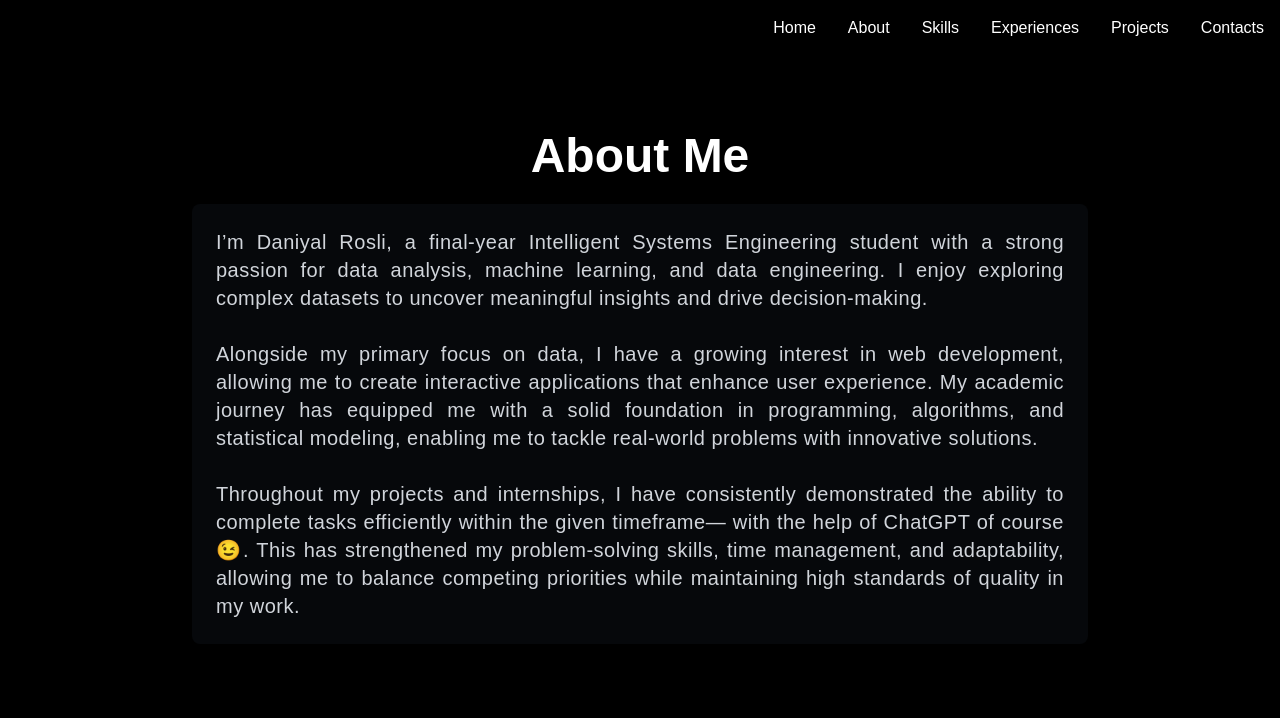
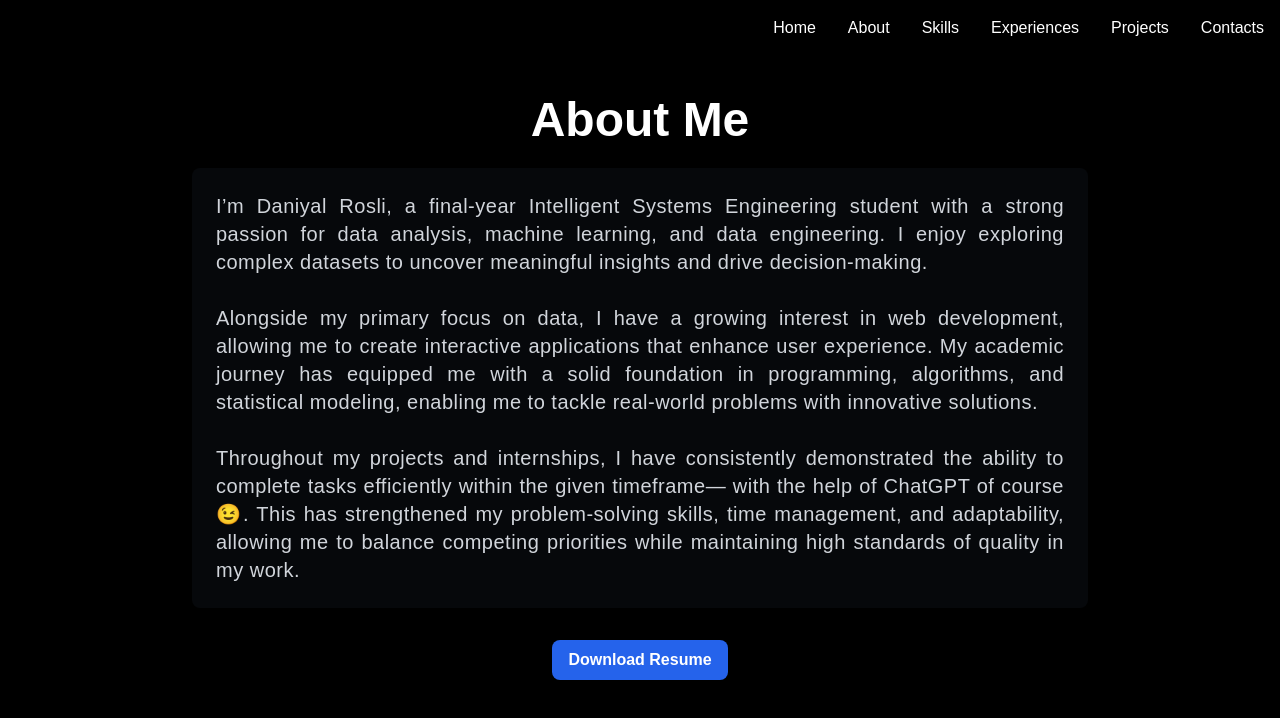
Before and after one commit to daniyalrosli/my-portfolio, a Next.js app: page /about in a window 1280 px wide. Shown: the top 718 px of the page. Built offline with nearby package versions, Linux system fonts and the light colour scheme.

Commit message:
update img

```diff
--- a/src/app/about/page.tsx
+++ b/src/app/about/page.tsx
@@ -42,7 +42,23 @@ export default function AboutPage() {
             Throughout my projects and internships, I have consistently demonstrated the ability to complete tasks efficiently within the given timeframe— with the help of ChatGPT of course 😉. This has strengthened my problem-solving skills, time management, and adaptability, allowing me to balance competing priorities while maintaining high standards of quality in my work.
           </motion.p>
 
-          {/* Resume Download Link */}
+            <motion.div
+              className="mt-4 sm:mt-6"
+              initial={{ opacity: 0, y: 10 }} // Initial state for the resume section
+              animate={{ opacity: 1, y: 0 }} // Target animation state
+              transition={{ duration: 1.2, ease: "easeOut", delay: 0.4 }} // Delayed animation for resume section
+            >
+
+              <a
+                href="/Users/daniyalrosli/my-portfolio/public/daniyal_resume (updated) (1).pdf"
+
+                className="inline-block mt-2 px-4 py-2 bg-blue-600 text-white font-semibold rounded-lg shadow-md hover:bg-blue-700 transition duration-300"
+              >
+                Download Resume
+              </a>
+            </motion.div>
+
+
           <motion.div
             className="mt-4 sm:mt-6"
             initial={{ opacity: 0, y: 10 }} // Initial state for the resume link
--- a/src/app/page.tsx
+++ b/src/app/page.tsx
@@ -87,7 +87,7 @@ export default function HomePage() {
           variants={fadeInRight}
         >
           <Image
-            src="/img/pixelcut-export.png" // Correct path to the image in the public folder
+            src="/img/gambar.png" // Correct path to the image in the public folder
             alt="Daniyal Rosli"
             width={500}
             height={500}
```
Also changed, not shown: public/img/gambar.png (added).
